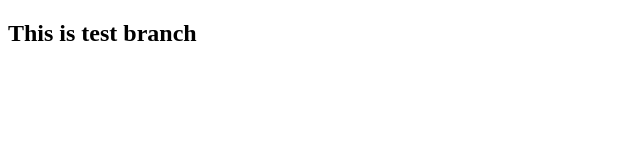
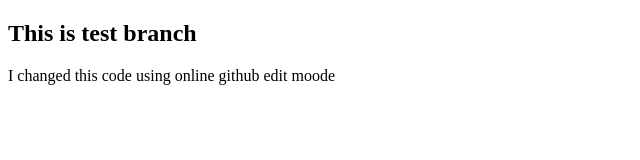
Before and after one commit to Suranka-Jay/GitHub_Test, a plain HTML site: page index.html in a window 1280 px wide. Shown: the whole page, without its empty margins (0-640 px from the left). Drawn offline with Linux system fonts and the light colour scheme.

Commit message:
i have update index.html with a new paragraph line

```diff
--- a/index.html
+++ b/index.html
@@ -7,5 +7,7 @@
   </head>
   <body>
     <h2>This is test branch</h2>
+
+    <p>I changed this code using online github edit moode</p>
   </body>
 </html>
```
